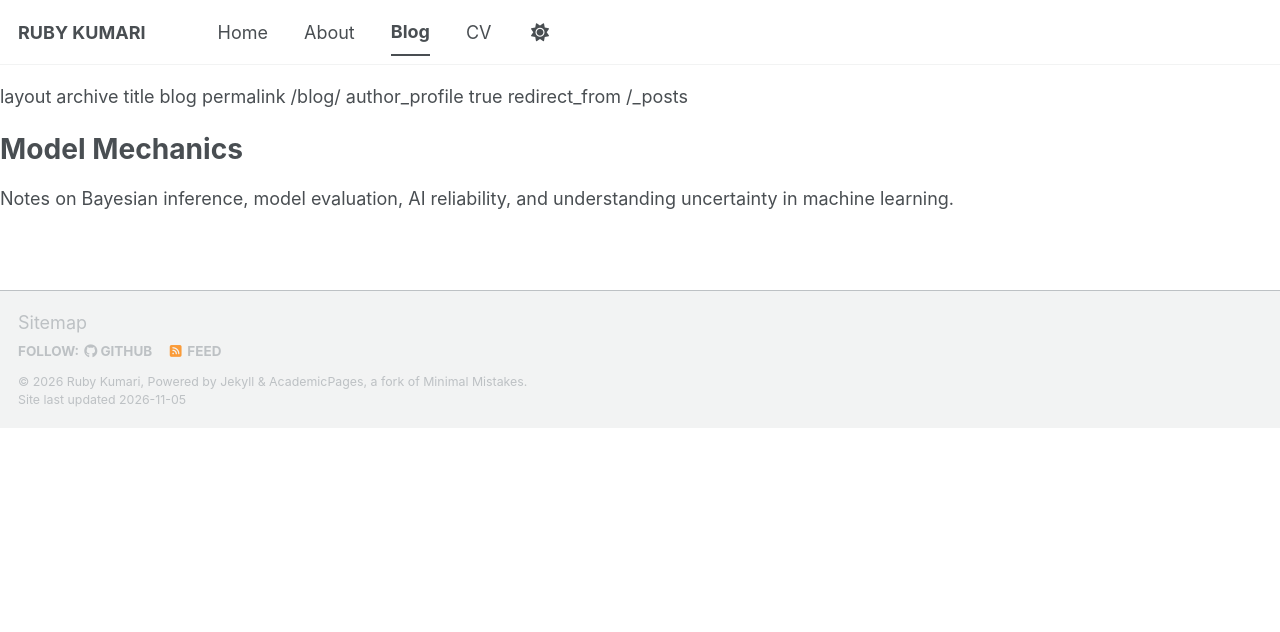
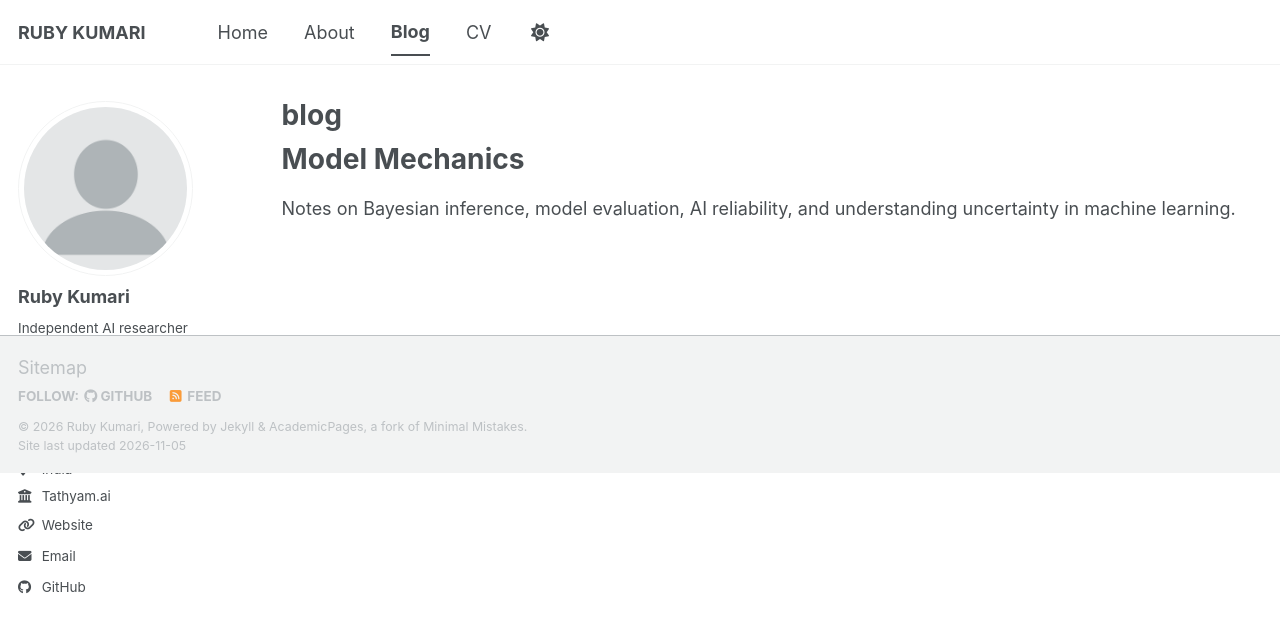
Before and after one commit to rubykumari1/rubykumari1.github.io, a Jekyll site: the page built from _pages/blog.md, in a window 1280 px wide. Shown: the top 632 px of the page. Built offline with Jekyll 4.4.1, drawn with Linux system fonts in a browser that asks for light colours; our own code applies the rules of GitHub Pages for plain Markdown files; a script bundle is joined from its source files by our own code; library files that are not in the unit come from our copies.

Commit message:
Update blog.md

```diff
--- a/_pages/blog.md
+++ b/_pages/blog.md
@@ -1,9 +1,10 @@
-layout	archive
-title	blog
-permalink	/blog/
-author_profile	true
-redirect_from
-/_posts
+---
+layout: archive
+title: "blog"
+permalink: /blog/
+author_profile: true
+---
+
 {% include base_path %}
 
 # Model Mechanics
```
